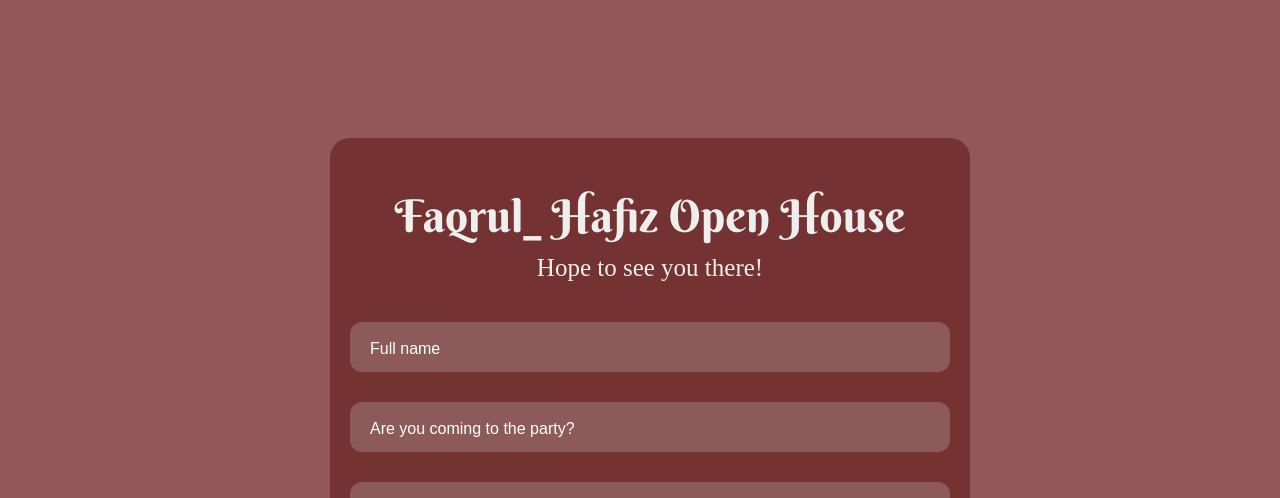
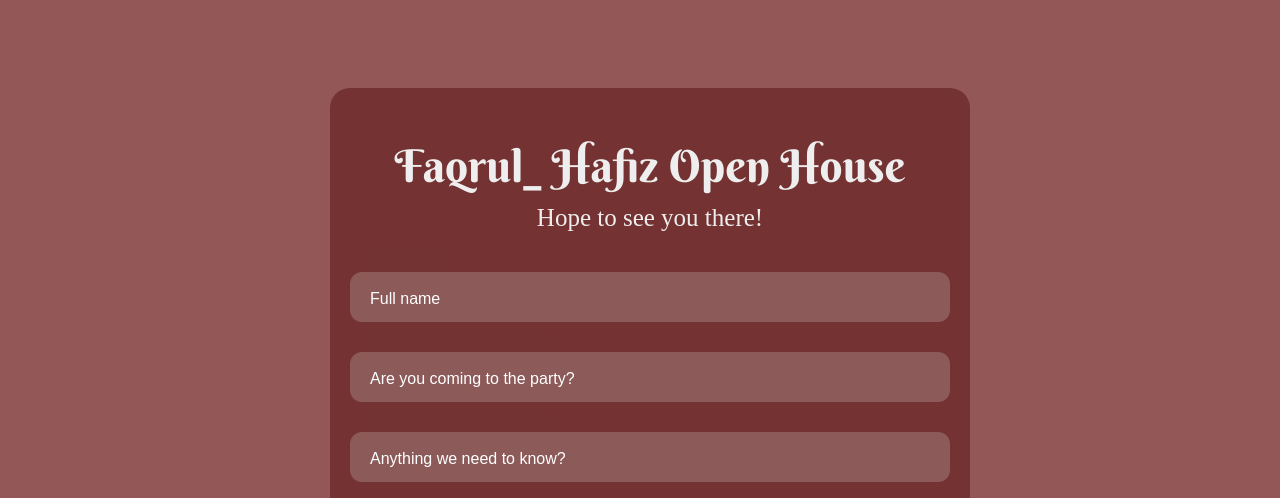
Before and after one commit to jerung669/greeting-card, a plain HTML site: page invitationpage.html in a window 1280 px wide. Shown: the part 802-1300 px from the top of the page. Drawn offline with Linux system fonts and the light colour scheme; a web font is replaced by a local one.

Commit message:
Update stylesi.css

```diff
--- a/stylesi.css
+++ b/stylesi.css
@@ -2,7 +2,7 @@ html body {
     padding: 0;
     margin: 0;
     height: 100vh;
-    overflow-x: hidden;
+
 }
 
 html {
@@ -84,7 +84,7 @@ h5 {
 }
 
 .bottom {
-    height: 800px;
+    height: 700px;
     width: 100vw;
     background-color: rgb(147, 87, 87);
     display: flex;
```
